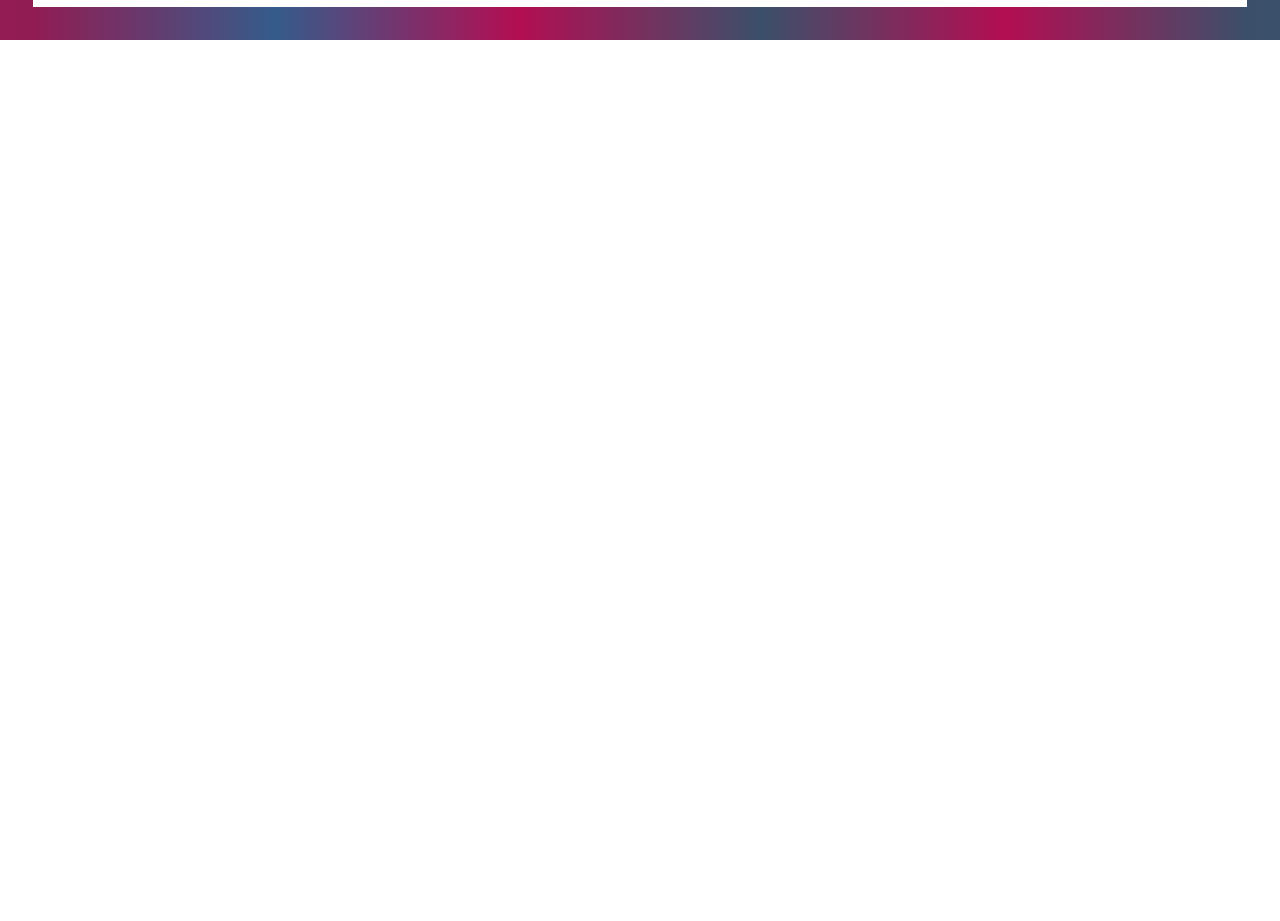
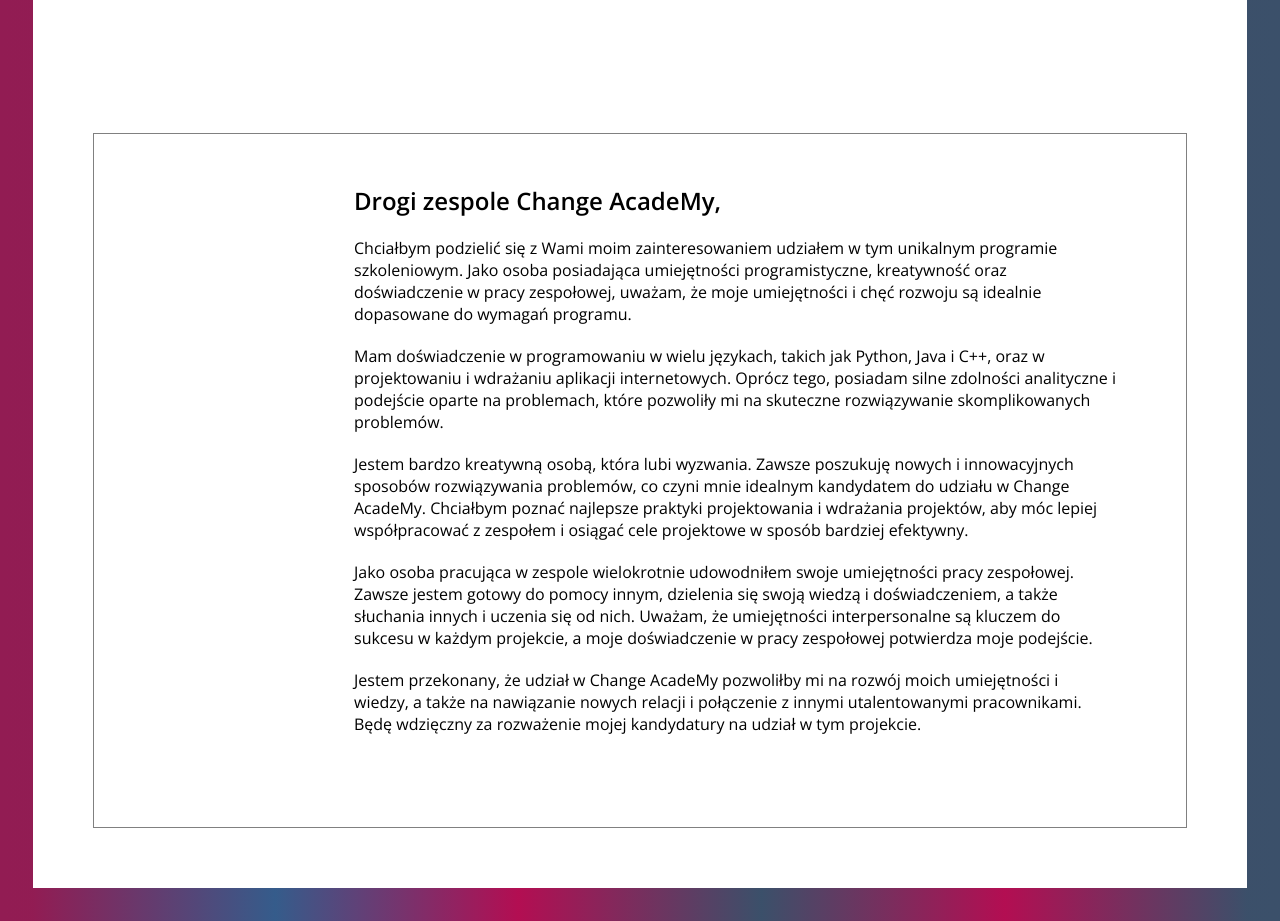
Before and after one commit to JerryWski/bank-project, a React (Create React App) app: page / in a window 1280 px wide. Shown: the part 760-1681 px from the top of the page. Before the commit the page ends 800 px from the top, so only its background shows below. Built offline with nearby package versions, Linux system fonts and the light colour scheme; the HTML template or start-up script is replaced by a standard one.

Commit message:
adding and styling second section

```diff
--- a/src/App.module.css
+++ b/src/App.module.css
@@ -1,6 +1,7 @@
 .app_container {
   display: flex;
   justify-content: center;
+  flex-direction: column;
   align-items: center;
   min-height: 100vh;
   border: 33px solid transparent;
--- a/src/App.tsx
+++ b/src/App.tsx
@@ -1,10 +1,12 @@
 import Intro from './components/Intro';
 import styles from './App.module.css'
+import AboutMe from './components/AboutMe';
 
 const App: React.FC = () => {
   return (
     <div className={styles.app_container}>
       <Intro />
+      <AboutMe />
     </div>
   );
 };
--- /dev/null
+++ b/src/components/AboutMe.module.css
@@ -0,0 +1,18 @@
+.about_section {
+    display: flex;
+    justify-content: center;
+    align-items: center;
+    max-width: 1240px;
+    padding: 60px;
+}
+.about_wrapper {
+    border: 1px solid grey;
+    padding: 50px 50px 50px 240px;
+}
+.header {
+    margin-left: 20px;
+    margin-bottom: 20px;
+}
+.text {
+    margin: 20px;
+}
--- /dev/null
+++ b/src/components/AboutMe.tsx
@@ -0,0 +1,55 @@
+import styles from './AboutMe.module.css';
+
+const AboutMe: React.FC = () => {
+  return (
+    <div className={styles.about_section}>
+      <div className={styles.about_wrapper}>
+        <div className={styles.about_description}>
+          <h2 className={styles.header}>Drogi zespole Change AcadeMy,</h2>
+          <p className={styles.text}>
+            Chciałbym podzielić się z Wami moim zainteresowaniem udziałem w tym
+            unikalnym programie szkoleniowym. Jako osoba posiadająca
+            umiejętności programistyczne, kreatywność oraz doświadczenie w pracy
+            zespołowej, uważam, że moje umiejętności i chęć rozwoju są idealnie
+            dopasowane do wymagań programu.
+          </p>
+          <p className={styles.text}>
+            Mam doświadczenie w programowaniu w wielu językach, takich jak
+            Python, Java i C++, oraz w projektowaniu i wdrażaniu aplikacji
+            internetowych. Oprócz tego, posiadam silne zdolności analityczne i
+            podejście oparte na problemach, które pozwoliły mi na skuteczne
+            rozwiązywanie skomplikowanych problemów.
+          </p>
+          <p className={styles.text}>
+            Jestem bardzo kreatywną osobą, która lubi wyzwania. Zawsze poszukuję
+            nowych i innowacyjnych sposobów rozwiązywania problemów, co czyni
+            mnie idealnym kandydatem do udziału w Change AcadeMy. Chciałbym
+            poznać najlepsze praktyki projektowania i wdrażania projektów, aby
+            móc lepiej współpracować z zespołem i osiągać cele projektowe w
+            sposób bardziej efektywny.
+          </p>
+          <p className={styles.text}>
+            Jako osoba pracująca w zespole wielokrotnie udowodniłem swoje
+            umiejętności pracy zespołowej. Zawsze jestem gotowy do pomocy innym,
+            dzielenia się swoją wiedzą i doświadczeniem, a także słuchania
+            innych i uczenia się od nich. Uważam, że umiejętności
+            interpersonalne są kluczem do sukcesu w każdym projekcie, a moje
+            doświadczenie w pracy zespołowej potwierdza moje podejście.
+          </p>
+          <p className={styles.text}>
+            Jestem przekonany, że udział w Change AcadeMy pozwoliłby mi na
+            rozwój moich umiejętności i wiedzy, a także na nawiązanie nowych
+            relacji i połączenie z innymi utalentowanymi pracownikami. Będę
+            wdzięczny za rozważenie mojej kandydatury na udział w tym projekcie.
+          </p>
+        </div>
+        <div className={styles.about_card}>
+          <img className={styles.about_photo}></img>
+          <p className={styles.about_alias}></p>
+        </div>
+      </div>
+    </div>
+  );
+};
+
+export default AboutMe;
--- a/src/components/Intro.module.css
+++ b/src/components/Intro.module.css
@@ -1,3 +1,9 @@
+.intro_container {
+    height: 100vh;
+    display: flex;
+    justify-content: center;
+    align-items: center;
+}
 .wrapper {
   display: flex;
   gap: 30px;
```
